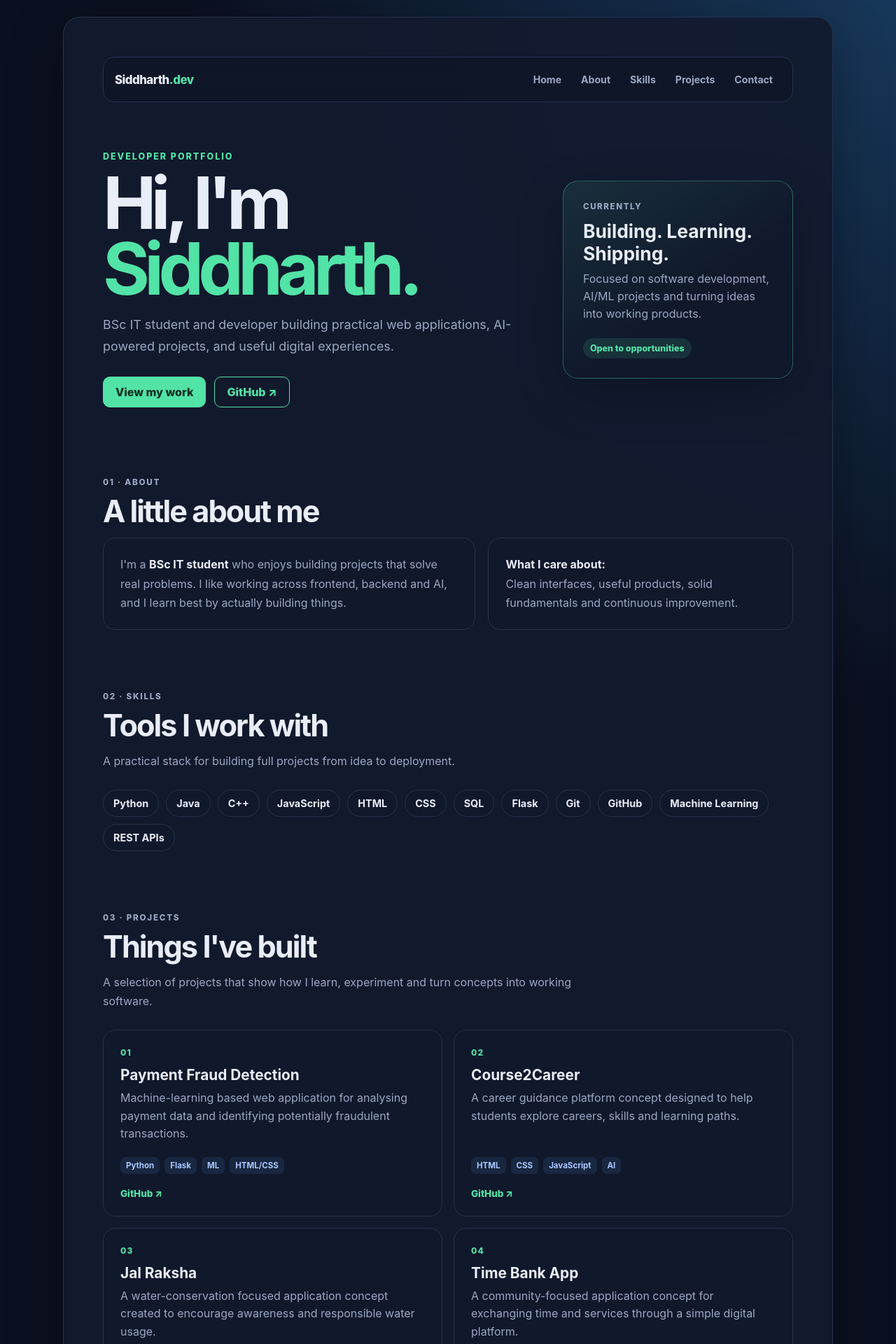
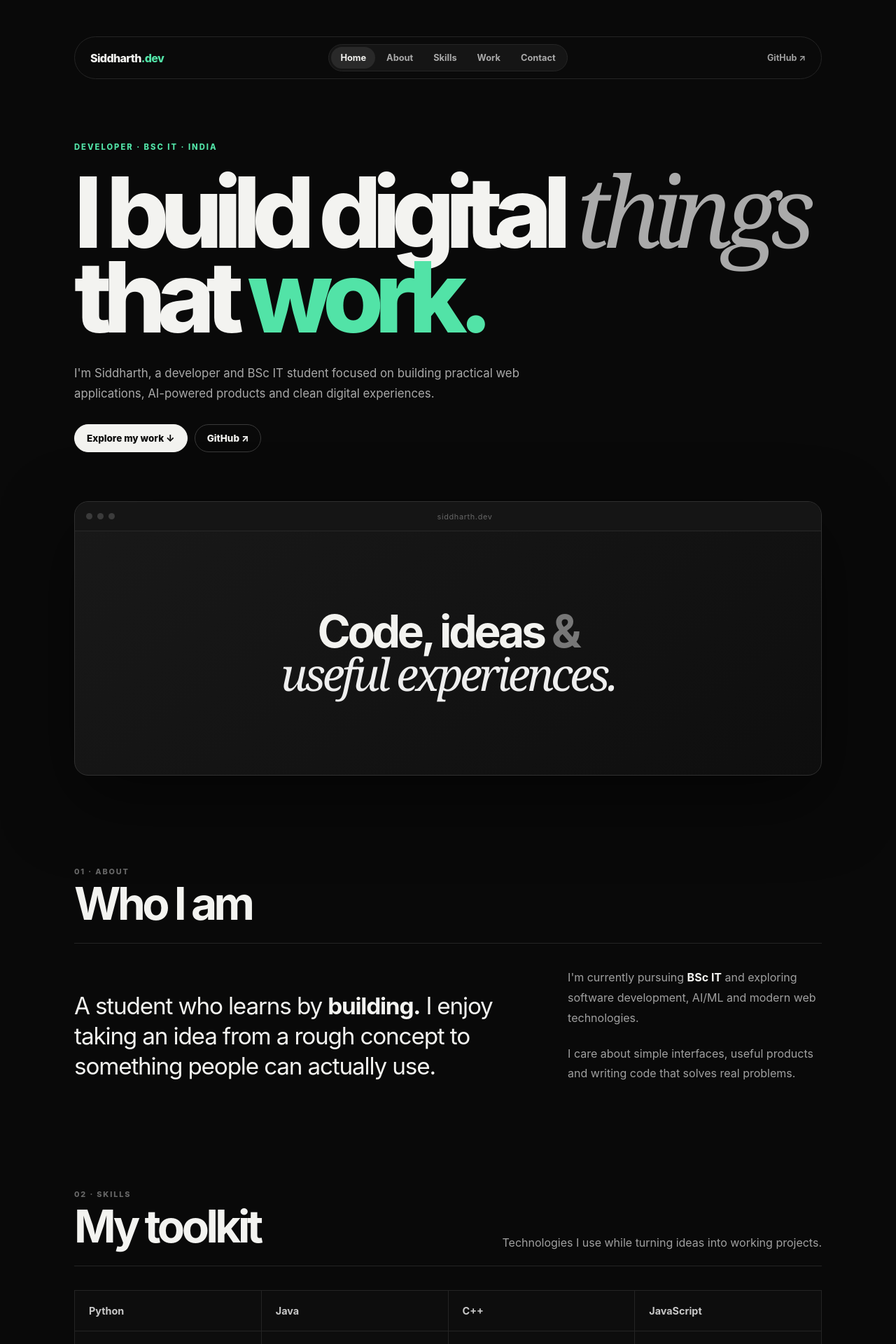
Before and after one commit to siddharth45-coder/Portfolio, a Flask app: page / in a window 1280 px wide. Shown: the top 1920 px of the page at 70% size. Run offline with Flask 3, Linux system fonts and the light colour scheme.

Commit message:
Redesign CodeStreak into editorial developer portfolio

```diff
--- a/templates/index.html
+++ b/templates/index.html
@@ -4,21 +4,26 @@
   <meta charset="utf-8">
   <meta name="viewport" content="width=device-width, initial-scale=1">
   <meta name="description" content="Siddharth's developer portfolio">
-  <title>Siddharth | Developer Portfolio</title>
+  <title>Siddharth — Developer</title>
   <link rel="stylesheet" href="{{ url_for('static', filename='style.css') }}">
   <style>
-    .portfolio-page{width:min(100%,1100px)!important;padding:clamp(24px,5vw,56px)!important}
-    .portfolio-nav{display:flex;align-items:center;justify-content:space-between;gap:24px;padding:14px 16px;margin-bottom:70px;border:1px solid var(--line);border-radius:16px;background:rgba(14,22,39,.82);backdrop-filter:blur(12px);position:sticky;top:16px;z-index:20}
-    .portfolio-brand{font-size:1.05rem;font-weight:850;letter-spacing:-.03em;color:var(--text);text-decoration:none}.portfolio-brand span{color:var(--accent)}
-    .portfolio-links{display:flex;gap:4px;align-items:center}.portfolio-links a{color:var(--muted);text-decoration:none;font-size:.88rem;font-weight:700;padding:9px 12px;border-radius:9px;transition:.2s}.portfolio-links a:hover{color:var(--accent);background:var(--accent-soft)}
-    .hero{display:grid;grid-template-columns:1.5fr .8fr;gap:40px;align-items:center;margin-bottom:100px}.hero-kicker{margin:0 0 12px;color:var(--accent);font-size:.78rem;font-weight:800;letter-spacing:.16em;text-transform:uppercase}.hero h1{margin:0 0 18px;font-size:clamp(3.3rem,8vw,6.8rem);line-height:.92;letter-spacing:-.075em}.hero h1 span{color:var(--accent)}.hero-copy{max-width:680px;margin:0;color:var(--muted);font-size:1.12rem;line-height:1.7}.hero-actions{display:flex;gap:12px;flex-wrap:wrap;margin-top:28px}.portfolio-btn{display:inline-flex;align-items:center;justify-content:center;padding:11px 17px;border:1px solid var(--accent);border-radius:10px;text-decoration:none;font-weight:800;color:#062f22;background:var(--accent)}.portfolio-btn.secondary{background:transparent;color:var(--accent)}
-    .hero-card{padding:28px;border:1px solid rgba(82,227,167,.35);border-radius:22px;background:linear-gradient(145deg,rgba(82,227,167,.1),#10182b 60%);box-shadow:0 24px 70px rgba(0,0,0,.2)}.hero-card .mini-label{color:var(--muted);font-size:.72rem;font-weight:800;letter-spacing:.14em;text-transform:uppercase}.hero-card h2{margin:10px 0 8px;font-size:1.65rem}.hero-card p{margin:0;color:var(--muted);line-height:1.55}.availability{display:inline-flex;margin-top:22px;padding:7px 10px;border-radius:999px;background:var(--accent-soft);color:var(--accent);font-size:.78rem;font-weight:800}
-    .portfolio-section{margin-bottom:88px}.section-kicker{margin:0 0 8px;color:var(--muted);font-size:.73rem;font-weight:800;letter-spacing:.15em;text-transform:uppercase}.portfolio-section h2{margin:0 0 12px;font-size:clamp(1.8rem,4vw,2.7rem);letter-spacing:-.045em}.section-intro{max-width:680px;margin:0 0 28px;color:var(--muted);line-height:1.65}
-    .about-grid{display:grid;grid-template-columns:1.1fr .9fr;gap:18px}.about-card{padding:24px;border:1px solid var(--line);border-radius:18px;background:#10182b}.about-card p{margin:0;color:var(--muted);line-height:1.7}.about-card strong{color:var(--text)}
-    .skills-grid{display:flex;flex-wrap:wrap;gap:10px}.skill-chip{padding:10px 14px;border:1px solid var(--line);border-radius:999px;background:#10182b;color:var(--text);font-size:.9rem;font-weight:700}.skill-chip:hover{border-color:var(--accent)}
-    .projects-grid{display:grid;grid-template-columns:repeat(2,1fr);gap:16px}.project-card{display:flex;flex-direction:column;padding:24px;border:1px solid var(--line);border-radius:18px;background:#10182b;transition:.2s}.project-card:hover{transform:translateY(-3px);border-color:rgba(82,227,167,.55)}.project-number{color:var(--accent);font-size:.75rem;font-weight:850;letter-spacing:.1em}.project-card h3{margin:12px 0 8px;font-size:1.3rem}.project-card p{margin:0;color:var(--muted);line-height:1.6;flex:1}.project-tech{display:flex;flex-wrap:wrap;gap:7px;margin:20px 0}.project-tech span{padding:5px 8px;border-radius:7px;background:rgba(113,178,255,.1);color:#a9c7ff;font-size:.72rem;font-weight:750}.project-links{display:flex;gap:14px}.project-links a{color:var(--accent);text-decoration:none;font-size:.84rem;font-weight:800}
-    .contact-card{display:flex;align-items:center;justify-content:space-between;gap:30px;padding:30px;border:1px solid rgba(82,227,167,.35);border-radius:20px;background:linear-gradient(120deg,rgba(82,227,167,.1),#10182b 65%)}.contact-card p{margin:0;color:var(--muted);line-height:1.6}.contact-actions{display:flex;gap:10px;flex-shrink:0}.portfolio-footer{padding-top:30px;border-top:1px solid var(--line);color:var(--muted);font-size:.8rem;text-align:center}
-    @media(max-width:760px){.portfolio-nav{align-items:flex-start;flex-direction:column;margin-bottom:48px}.portfolio-links{width:100%;overflow-x:auto}.portfolio-links a{white-space:nowrap}.hero,.about-grid,.projects-grid{grid-template-columns:1fr}.hero{margin-bottom:72px}.hero-card{max-width:520px}.portfolio-section{margin-bottom:64px}.contact-card{align-items:flex-start;flex-direction:column}.contact-actions{width:100%}.contact-actions .portfolio-btn{flex:1}}
+    :root{--bg:#090909;--surface:#111;--surface-2:#171717;--line:#2a2a2a;--text:#f3f3f0;--muted:#a0a0a0;--accent:#52e3a7}
+    html{scroll-behavior:smooth}
+    body{background:var(--bg);color:var(--text)}
+    .portfolio-page{width:min(100%,1180px)!important;padding:28px clamp(22px,5vw,56px) 60px!important;background:transparent!important;border:0!important;box-shadow:none!important}
+    .portfolio-nav{position:sticky;top:18px;z-index:30;display:grid;grid-template-columns:1fr auto 1fr;align-items:center;gap:20px;margin-bottom:90px;padding:10px 12px;border:1px solid #252525;border-radius:999px;background:rgba(12,12,12,.82);backdrop-filter:blur(16px)}
+    .portfolio-brand{color:var(--text);text-decoration:none;font-weight:850;letter-spacing:-.04em;padding-left:10px}.portfolio-brand span{color:var(--accent)}
+    .portfolio-links{display:flex;gap:3px;align-items:center;padding:3px;border:1px solid #252525;border-radius:999px;background:#151515}.portfolio-links a{color:#aaa;text-decoration:none;font-size:.8rem;font-weight:700;padding:8px 13px;border-radius:999px;transition:.2s}.portfolio-links a:hover,.portfolio-links a.active{color:var(--text);background:#292929}
+    .nav-external{justify-self:end;color:var(--muted);text-decoration:none;font-size:.78rem;font-weight:750;padding-right:10px}.nav-external:hover{color:var(--accent)}
+    .hero{min-height:calc(100vh - 150px);display:flex;flex-direction:column;justify-content:center;margin-bottom:130px}.hero-kicker{margin:0 0 22px;color:var(--accent);font-size:.7rem;font-weight:850;letter-spacing:.18em;text-transform:uppercase}.hero h1{max-width:1050px;margin:0;font-size:clamp(4rem,11vw,9.5rem);line-height:.86;letter-spacing:-.09em;font-weight:800}.hero h1 em{font-family:Georgia,serif;font-weight:400;color:#aaa}.hero-copy{max-width:650px;margin:34px 0 0;color:#a9a9a9;font-size:1.05rem;line-height:1.7}.hero-actions{display:flex;gap:10px;flex-wrap:wrap;margin-top:30px}.portfolio-btn{display:inline-flex;align-items:center;justify-content:center;padding:11px 17px;border:1px solid var(--text);border-radius:999px;text-decoration:none;font-weight:800;font-size:.84rem;color:#090909;background:var(--text)}.portfolio-btn.secondary{background:transparent;color:var(--text);border-color:#3a3a3a}.portfolio-btn:hover{transform:translateY(-1px);border-color:var(--accent)}
+    .hero-window{margin-top:70px;min-height:390px;border:1px solid #303030;border-radius:20px;background:linear-gradient(145deg,#191919,#0e0e0e);box-shadow:0 35px 100px rgba(0,0,0,.5);overflow:hidden}.window-bar{display:flex;align-items:center;gap:7px;height:42px;padding:0 16px;border-bottom:1px solid #292929;background:#151515}.window-dot{width:9px;height:9px;border-radius:50%;background:#3b3b3b}.window-title{margin-left:auto;margin-right:auto;color:#666;font-size:.68rem;letter-spacing:.06em}.window-content{min-height:348px;display:grid;place-items:center;padding:45px}.window-content h2{max-width:800px;margin:0;text-align:center;font-size:clamp(2rem,5vw,4.5rem);line-height:.95;letter-spacing:-.065em}.window-content h2 span{color:#777}.window-content h2 em{font-family:Georgia,serif;font-weight:400;color:#eee}
+    .portfolio-section{margin-bottom:120px}.section-head{display:flex;align-items:end;justify-content:space-between;gap:30px;margin-bottom:34px;border-bottom:1px solid #242424;padding-bottom:18px}.section-kicker{margin:0;color:#666;font-size:.68rem;font-weight:850;letter-spacing:.17em;text-transform:uppercase}.portfolio-section h2{margin:0;font-size:clamp(2.2rem,5vw,4rem);letter-spacing:-.07em}.section-intro{max-width:600px;margin:0;color:var(--muted);line-height:1.7}
+    .about-grid{display:grid;grid-template-columns:1.4fr .8fr;gap:70px}.about-copy{font-size:clamp(1.3rem,2.6vw,2.2rem);line-height:1.3;letter-spacing:-.035em}.about-copy strong{color:var(--text)}.about-note{color:var(--muted);line-height:1.8}.about-note p{margin:0 0 22px}.about-note strong{color:var(--text)}
+    .skills-grid{display:grid;grid-template-columns:repeat(4,1fr);border-top:1px solid #242424;border-left:1px solid #242424}.skill-chip{padding:20px;border-right:1px solid #242424;border-bottom:1px solid #242424;color:#c7c7c7;background:#0d0d0d;font-size:.9rem;font-weight:700}.skill-chip:hover{color:var(--accent);background:#121212}
+    .projects-grid{display:grid;grid-template-columns:repeat(2,1fr);gap:16px}.project-card{min-height:340px;display:flex;flex-direction:column;padding:28px;border:1px solid #292929;border-radius:18px;background:linear-gradient(145deg,#151515,#0d0d0d);transition:.25s}.project-card:hover{transform:translateY(-4px);border-color:#444}.project-top{display:flex;justify-content:space-between;align-items:center;color:#666;font-size:.7rem;font-weight:850;letter-spacing:.1em}.project-card h3{margin:55px 0 12px;font-size:1.65rem;letter-spacing:-.045em}.project-card p{margin:0;color:var(--muted);line-height:1.65}.project-tech{display:flex;flex-wrap:wrap;gap:7px;margin-top:auto;padding-top:30px}.project-tech span{padding:6px 9px;border:1px solid #303030;border-radius:999px;color:#888;font-size:.68rem}.project-link{display:inline-flex;margin-top:20px;color:var(--text);text-decoration:none;font-size:.8rem;font-weight:800}.project-link:hover{color:var(--accent)}
+    .contact-card{display:grid;grid-template-columns:1fr auto;align-items:end;gap:30px;padding:42px 0;border-top:1px solid #292929;border-bottom:1px solid #292929}.contact-card h2{max-width:700px;margin:0 0 15px;font-size:clamp(2.6rem,6vw,5.5rem);line-height:.9;letter-spacing:-.075em}.contact-card p{max-width:540px;margin:0;color:var(--muted);line-height:1.7}.portfolio-footer{display:flex;justify-content:space-between;gap:20px;padding-top:28px;color:#555;font-size:.72rem}
+    @media(max-width:800px){.portfolio-nav{grid-template-columns:1fr auto;margin-bottom:60px}.portfolio-links{grid-column:1/-1;grid-row:2;justify-content:center;overflow-x:auto}.nav-external{display:none}.hero{min-height:auto}.hero-window{margin-top:50px}.about-grid,.projects-grid,.contact-card{grid-template-columns:1fr}.skills-grid{grid-template-columns:repeat(2,1fr)}.portfolio-section{margin-bottom:80px}.section-head{align-items:flex-start;flex-direction:column}.contact-actions{margin-top:10px}.portfolio-footer{flex-direction:column}}
+    @media(max-width:500px){.portfolio-page{padding-left:16px!important;padding-right:16px!important}.portfolio-nav{top:10px}.portfolio-links a{padding:8px 10px}.hero h1{font-size:clamp(3.4rem,17vw,5rem)}.window-content{padding:28px 18px;min-height:270px}.hero-window{min-height:310px}.skills-grid{grid-template-columns:1fr 1fr}.project-card{min-height:300px}}
   </style>
 </head>
 <body>
@@ -27,71 +32,60 @@
       <nav class="portfolio-nav" aria-label="Main navigation">
         <a class="portfolio-brand" href="#home">Siddharth<span>.dev</span></a>
         <div class="portfolio-links">
-          <a href="#home">Home</a>
+          <a class="active" href="#home">Home</a>
           <a href="#about">About</a>
           <a href="#skills">Skills</a>
-          <a href="#projects">Projects</a>
+          <a href="#projects">Work</a>
           <a href="#contact">Contact</a>
         </div>
+        <a class="nav-external" href="https://github.com/siddharth45-coder" target="_blank" rel="noreferrer">GitHub ↗</a>
       </nav>
 
       <section id="home" class="hero">
-        <div>
-          <p class="hero-kicker">Developer Portfolio</p>
-          <h1>Hi, I'm <span>Siddharth.</span></h1>
-          <p class="hero-copy">BSc IT student and developer building practical web applications, AI-powered projects, and useful digital experiences.</p>
-          <div class="hero-actions">
-            <a class="portfolio-btn" href="#projects">View my work</a>
-            <a class="portfolio-btn secondary" href="https://github.com/siddharth45-coder" target="_blank" rel="noreferrer">GitHub ↗</a>
-          </div>
+        <p class="hero-kicker">Developer · BSc IT · India</p>
+        <h1>I build digital <em>things</em><br>that <span style="color:var(--accent)">work.</span></h1>
+        <p class="hero-copy">I'm Siddharth, a developer and BSc IT student focused on building practical web applications, AI-powered products and clean digital experiences.</p>
+        <div class="hero-actions">
+          <a class="portfolio-btn" href="#projects">Explore my work ↓</a>
+          <a class="portfolio-btn secondary" href="https://github.com/siddharth45-coder" target="_blank" rel="noreferrer">GitHub ↗</a>
         </div>
-        <aside class="hero-card">
-          <p class="mini-label">Currently</p>
-          <h2>Building. Learning. Shipping.</h2>
-          <p>Focused on software development, AI/ML projects and turning ideas into working products.</p>
-          <span class="availability">Open to opportunities</span>
-        </aside>
+        <div class="hero-window" aria-label="Portfolio preview">
+          <div class="window-bar"><span class="window-dot"></span><span class="window-dot"></span><span class="window-dot"></span><span class="window-title">siddharth.dev</span></div>
+          <div class="window-content"><h2>Code, ideas <span>&amp;</span><br><em>useful experiences.</em></h2></div>
+        </div>
       </section>
 
       <section id="about" class="portfolio-section">
-        <p class="section-kicker">01 · About</p>
-        <h2>A little about me</h2>
+        <div class="section-head"><div><p class="section-kicker">01 · About</p><h2>Who I am</h2></div></div>
         <div class="about-grid">
-          <article class="about-card"><p>I'm a <strong>BSc IT student</strong> who enjoys building projects that solve real problems. I like working across frontend, backend and AI, and I learn best by actually building things.</p></article>
-          <article class="about-card"><p><strong>What I care about:</strong><br>Clean interfaces, useful products, solid fundamentals and continuous improvement.</p></article>
+          <p class="about-copy">A student who learns by <strong>building.</strong> I enjoy taking an idea from a rough concept to something people can actually use.</p>
+          <div class="about-note"><p>I'm currently pursuing <strong>BSc IT</strong> and exploring software development, AI/ML and modern web technologies.</p><p>I care about simple interfaces, useful products and writing code that solves real problems.</p></div>
         </div>
       </section>
 
       <section id="skills" class="portfolio-section">
-        <p class="section-kicker">02 · Skills</p>
-        <h2>Tools I work with</h2>
-        <p class="section-intro">A practical stack for building full projects from idea to deployment.</p>
+        <div class="section-head"><div><p class="section-kicker">02 · Skills</p><h2>My toolkit</h2></div><p class="section-intro">Technologies I use while turning ideas into working projects.</p></div>
         <div class="skills-grid">
-          <span class="skill-chip">Python</span><span class="skill-chip">Java</span><span class="skill-chip">C++</span><span class="skill-chip">JavaScript</span><span class="skill-chip">HTML</span><span class="skill-chip">CSS</span><span class="skill-chip">SQL</span><span class="skill-chip">Flask</span><span class="skill-chip">Git</span><span class="skill-chip">GitHub</span><span class="skill-chip">Machine Learning</span><span class="skill-chip">REST APIs</span>
+          <span class="skill-chip">Python</span><span class="skill-chip">Java</span><span class="skill-chip">C++</span><span class="skill-chip">JavaScript</span><span class="skill-chip">HTML / CSS</span><span class="skill-chip">SQL</span><span class="skill-chip">Flask</span><span class="skill-chip">Machine Learning</span><span class="skill-chip">REST APIs</span><span class="skill-chip">Git</span><span class="skill-chip">GitHub</span><span class="skill-chip">Linux</span>
         </div>
       </section>
 
       <section id="projects" class="portfolio-section">
-        <p class="section-kicker">03 · Projects</p>
-        <h2>Things I've built</h2>
-        <p class="section-intro">A selection of projects that show how I learn, experiment and turn concepts into working software.</p>
+        <div class="section-head"><div><p class="section-kicker">03 · Selected work</p><h2>Things I've built</h2></div></div>
         <div class="projects-grid">
-          <article class="project-card"><span class="project-number">01</span><h3>Payment Fraud Detection</h3><p>Machine-learning based web application for analysing payment data and identifying potentially fraudulent transactions.</p><div class="project-tech"><span>Python</span><span>Flask</span><span>ML</span><span>HTML/CSS</span></div><div class="project-links"><a href="https://github.com/siddharth45-coder" target="_blank" rel="noreferrer">GitHub ↗</a></div></article>
-          <article class="project-card"><span class="project-number">02</span><h3>Course2Career</h3><p>A career guidance platform concept designed to help students explore careers, skills and learning paths.</p><div class="project-tech"><span>HTML</span><span>CSS</span><span>JavaScript</span><span>AI</span></div><div class="project-links"><a href="https://github.com/siddharth45-coder" target="_blank" rel="noreferrer">GitHub ↗</a></div></article>
-          <article class="project-card"><span class="project-number">03</span><h3>Jal Raksha</h3><p>A water-conservation focused application concept created to encourage awareness and responsible water usage.</p><div class="project-tech"><span>MIT App Inventor</span></div><div class="project-links"><a href="https://github.com/siddharth45-coder" target="_blank" rel="noreferrer">GitHub ↗</a></div></article>
-          <article class="project-card"><span class="project-number">04</span><h3>Time Bank App</h3><p>A community-focused application concept for exchanging time and services through a simple digital platform.</p><div class="project-tech"><span>JavaScript</span><span>Web</span><span>GitHub</span></div><div class="project-links"><a href="https://github.com/siddharth45-coder" target="_blank" rel="noreferrer">GitHub ↗</a></div></article>
+          <article class="project-card"><div class="project-top"><span>01</span><span>AI / ML</span></div><h3>Payment Fraud Detection</h3><p>A web application that analyses payment data and identifies potentially fraudulent transactions using machine learning.</p><div class="project-tech"><span>Python</span><span>Flask</span><span>ML</span></div><a class="project-link" href="https://github.com/siddharth45-coder" target="_blank" rel="noreferrer">View project ↗</a></article>
+          <article class="project-card"><div class="project-top"><span>02</span><span>WEB / AI</span></div><h3>Course2Career</h3><p>A student-focused platform concept for exploring careers, skills and personalised learning paths.</p><div class="project-tech"><span>JavaScript</span><span>HTML/CSS</span><span>AI</span></div><a class="project-link" href="https://github.com/siddharth45-coder" target="_blank" rel="noreferrer">View project ↗</a></article>
+          <article class="project-card"><div class="project-top"><span>03</span><span>APP</span></div><h3>Jal Raksha</h3><p>A water-conservation application concept built to promote awareness and responsible water usage.</p><div class="project-tech"><span>MIT App Inventor</span></div><a class="project-link" href="https://github.com/siddharth45-coder" target="_blank" rel="noreferrer">View project ↗</a></article>
+          <article class="project-card"><div class="project-top"><span>04</span><span>WEB APP</span></div><h3>Time Bank App</h3><p>A community-focused platform concept for exchanging time and services through a simple digital experience.</p><div class="project-tech"><span>JavaScript</span><span>Web</span><span>GitHub</span></div><a class="project-link" href="https://github.com/siddharth45-coder" target="_blank" rel="noreferrer">View project ↗</a></article>
         </div>
       </section>
 
       <section id="contact" class="portfolio-section">
-        <p class="section-kicker">04 · Contact</p>
-        <div class="contact-card">
-          <div><h2>Let's build something useful.</h2><p>Interested in a project, collaboration or opportunity? Find me on GitHub and let's connect.</p></div>
-          <div class="contact-actions"><a class="portfolio-btn" href="https://github.com/siddharth45-coder" target="_blank" rel="noreferrer">Visit GitHub ↗</a></div>
-        </div>
+        <div class="section-head"><div><p class="section-kicker">04 · Contact</p><h2>Let's connect</h2></div></div>
+        <div class="contact-card"><div><h2>Have an idea?<br>Let's build it.</h2><p>I'm open to interesting projects, collaborations, internships and opportunities to build useful things.</p></div><div class="contact-actions"><a class="portfolio-btn" href="https://github.com/siddharth45-coder" target="_blank" rel="noreferrer">Visit GitHub ↗</a></div></div>
       </section>
 
-      <footer class="portfolio-footer">Built with Flask · Designed as a personal developer portfolio</footer>
+      <footer class="portfolio-footer"><span>Siddharth.dev</span><span>Designed &amp; built with Flask</span><span>© 2026</span></footer>
     </section>
   </main>
 </body>
```
